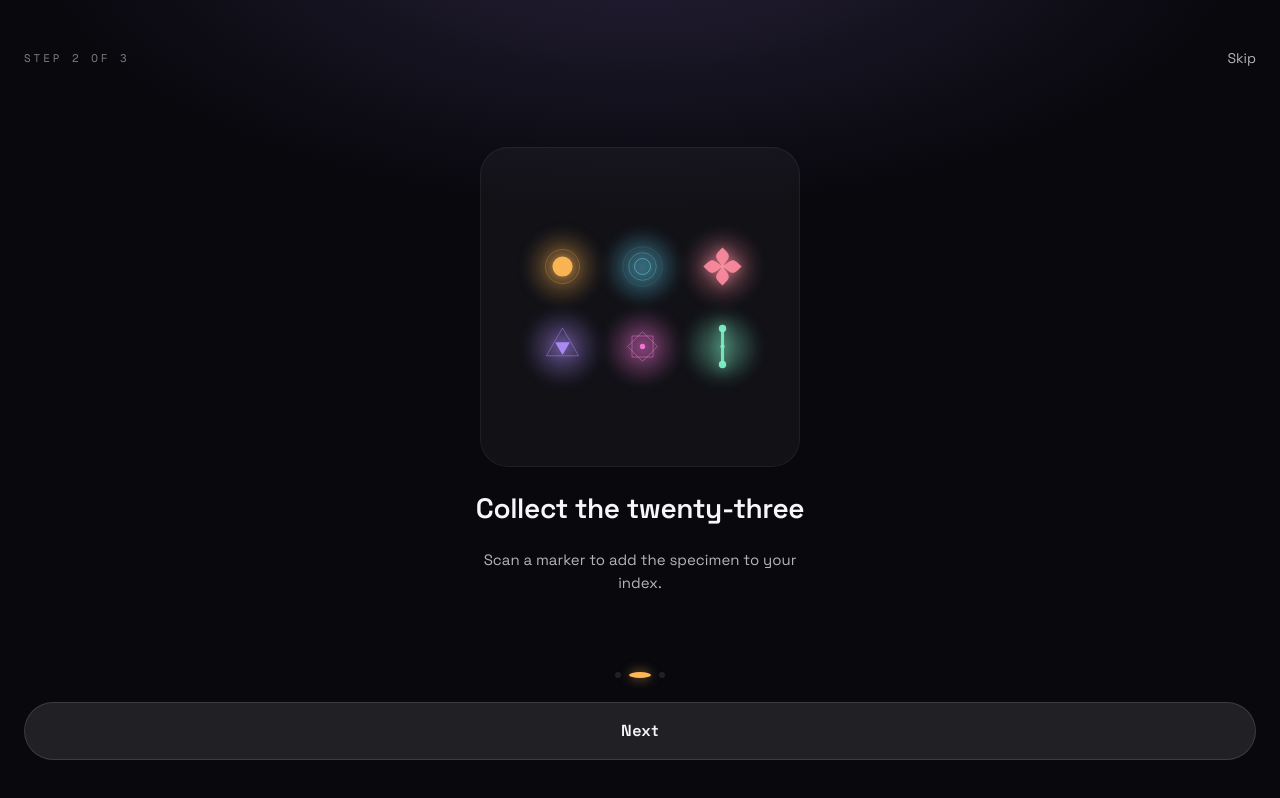
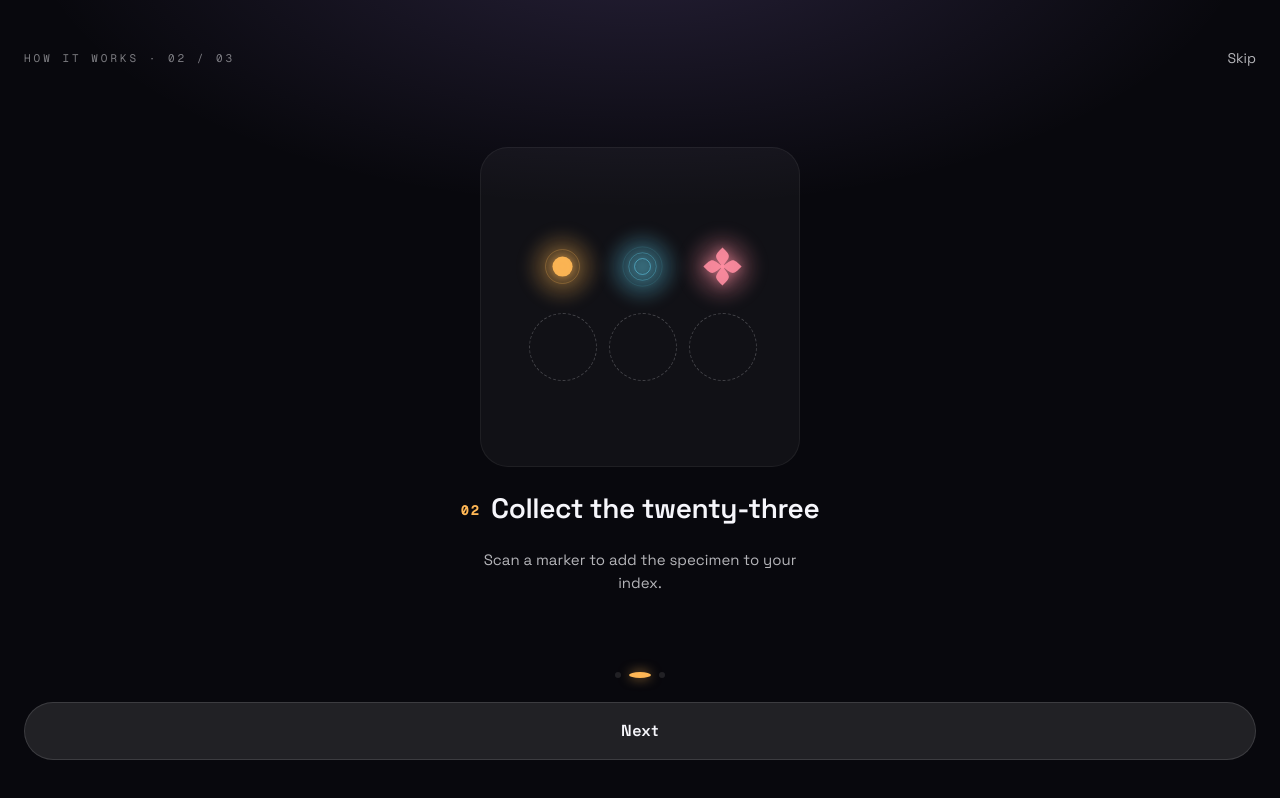
Before and after one commit to howard86-agents/lume, a Next.js app in the folder apps/web/: page /onboarding in a window 1280 px wide. Both pictures are taken after a click on the button "Next". Built offline with nearby package versions, Linux system fonts and the light colour scheme.

Commit message:
feat(web): polish onboarding step treatment (#92)

```diff
--- a/apps/web/app/onboarding/page.tsx
+++ b/apps/web/app/onboarding/page.tsx
@@ -96,6 +96,16 @@ const TITLE_STYLE: CSSProperties = {
   textAlign: "center",
 };
 
+const TITLE_PREFIX_STYLE: CSSProperties = {
+  color: LU.accent.amber,
+  fontFamily: "var(--lu-font-mono)",
+  fontSize: 13,
+  fontWeight: 700,
+  letterSpacing: 2.4,
+  marginRight: 10,
+  verticalAlign: "middle",
+};
+
 const BODY_STYLE: CSSProperties = {
   color: LU.base.ink2,
   fontSize: 15,
@@ -192,13 +202,14 @@ function StepTwoPreview() {
   const tiles: {
     form: "halo" | "ring" | "petal" | "prism" | "lattice" | "spire";
     hue: "amber" | "cyan" | "magenta" | "mint" | "violet" | "rose";
+    locked?: boolean;
   }[] = [
     { form: "halo", hue: "amber" },
     { form: "ring", hue: "cyan" },
     { form: "petal", hue: "rose" },
-    { form: "prism", hue: "violet" },
-    { form: "lattice", hue: "magenta" },
-    { form: "spire", hue: "mint" },
+    { form: "prism", hue: "violet", locked: true },
+    { form: "lattice", hue: "magenta", locked: true },
+    { form: "spire", hue: "mint", locked: true },
   ];
   return (
     <div
@@ -210,7 +221,19 @@ function StepTwoPreview() {
         width: "70%",
       }}
     >
-      {tiles.map((tile) => (
+      {tiles.map((tile) =>
+        tile.locked ? (
+          <span
+            key={`${tile.form}-${tile.hue}-locked`}
+            style={{
+              width: 68,
+              height: 68,
+              borderRadius: "50%",
+              border: `1.5px dashed ${LU.base.ink3}`,
+              opacity: 0.45,
+            }}
+          />
+        ) : (
           <LumeSpecimen
             form={tile.form}
             glow={0.55}
@@ -218,9 +241,14 @@ function StepTwoPreview() {
             key={`${tile.form}-${tile.hue}`}
             size={68}
           />
-      ))}
+        )
+      )}
     </div>
   );
+}
+
+function formatStepNumber(value: number) {
+  return value.toString().padStart(2, "0");
 }
 
 function StepThreePreview() {
@@ -288,6 +316,7 @@ export default function OnboardingPage() {
   const { t, format } = useLocale();
   const [step, setStep] = useState(0);
   const isLast = step === TOTAL_STEPS - 1;
+  const currentStep = step + 1;
 
   const steps = [
     {
@@ -320,8 +349,9 @@ export default function OnboardingPage() {
       <header style={HEADER_STYLE}>
         <span style={STEP_INDICATOR_STYLE}>
           {format("onboarding_step_indicator", {
-            current: step + 1,
-            total: TOTAL_STEPS,
+            current: formatStepNumber(currentStep),
+            label: t.onboarding_how_it_works,
+            total: formatStepNumber(TOTAL_STEPS),
           })}
         </span>
         <button
@@ -343,7 +373,12 @@ export default function OnboardingPage() {
         }}
       >
         <div style={PREVIEW_STYLE}>{steps[step].preview}</div>
-        <h1 style={TITLE_STYLE}>{steps[step].title}</h1>
+        <h1 style={TITLE_STYLE}>
+          <span style={TITLE_PREFIX_STYLE}>
+            {formatStepNumber(currentStep)}
+          </span>
+          {steps[step].title}
+        </h1>
         <p style={BODY_STYLE}>{steps[step].body}</p>
       </section>
 
--- a/packages/data/src/locales.ts
+++ b/packages/data/src/locales.ts
@@ -62,7 +62,8 @@ const EN = {
   language_step: "Step 1 of 3",
 
   // Onboarding — `/onboarding`
-  onboarding_step_indicator: "Step {current} of {total}",
+  onboarding_how_it_works: "HOW IT WORKS",
+  onboarding_step_indicator: "{label} · {current} / {total}",
   onboarding_skip: "Skip",
   onboarding_next: "Next",
   onboarding_begin: "Begin",
@@ -189,7 +190,8 @@ const ZH_TW: LumeLocaleBundle = {
   language_skip: "略過",
   language_step: "步驟 1 / 3",
 
-  onboarding_step_indicator: "步驟 {current} / {total}",
+  onboarding_how_it_works: "玩法說明",
+  onboarding_step_indicator: "{label} · {current} / {total}",
   onboarding_skip: "略過",
   onboarding_next: "下一步",
   onboarding_begin: "開始",
@@ -295,7 +297,8 @@ const ZH_CN: LumeLocaleBundle = {
   language_skip: "跳过",
   language_step: "步骤 1 / 3",
 
-  onboarding_step_indicator: "步骤 {current} / {total}",
+  onboarding_how_it_works: "玩法说明",
+  onboarding_step_indicator: "{label} · {current} / {total}",
   onboarding_skip: "跳过",
   onboarding_next: "下一步",
   onboarding_begin: "开始",
@@ -401,7 +404,8 @@ const JA: LumeLocaleBundle = {
   language_skip: "スキップ",
   language_step: "ステップ 1 / 3",
 
-  onboarding_step_indicator: "ステップ {current} / {total}",
+  onboarding_how_it_works: "遊び方",
+  onboarding_step_indicator: "{label} · {current} / {total}",
   onboarding_skip: "スキップ",
   onboarding_next: "次へ",
   onboarding_begin: "はじめる",
@@ -513,7 +517,8 @@ const KO: LumeLocaleBundle = {
   language_skip: "건너뛰기",
   language_step: "단계 1 / 3",
 
-  onboarding_step_indicator: "단계 {current} / {total}",
+  onboarding_how_it_works: "이용 방법",
+  onboarding_step_indicator: "{label} · {current} / {total}",
   onboarding_skip: "건너뛰기",
   onboarding_next: "다음",
   onboarding_begin: "시작하기",
```
Lines whose indentation alone changed are shown as unchanged.
